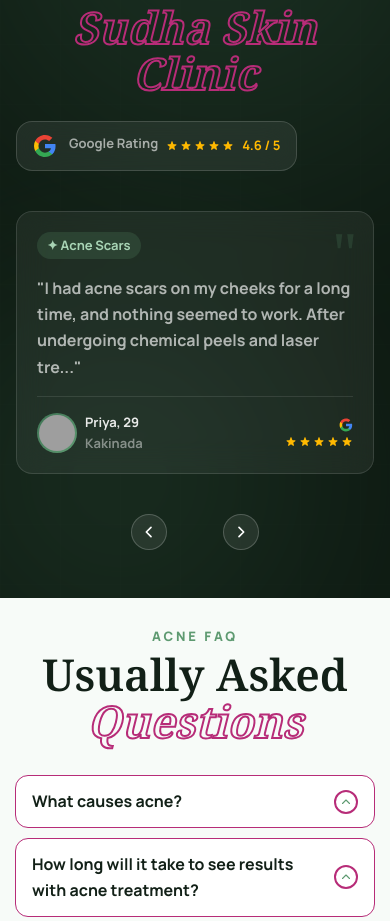
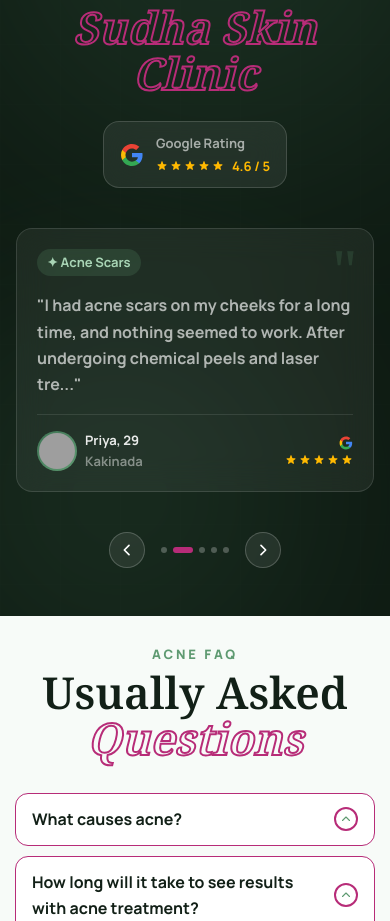
Before and after one commit to Rajeshj14/acne-lp, a Next.js app: page / in a window 390 px wide. Shown: the part 7096-8017 px from the top of the page. Built offline with nearby package versions, Linux system fonts and the light colour scheme; grey boxes are pictures that could not be loaded; a web font is replaced by a local one.

Commit message:
sudha clinic new acne-treatments

```diff
--- a/src/components/reviews.tsx
+++ b/src/components/reviews.tsx
@@ -81,15 +81,17 @@ const Stars = ({ count = 5 }: { count?: number }) => (
 
 export default function VoiceOfSatisfaction() {
   const [active, setActive] = useState(0);
+  const [isMounted, setIsMounted] = useState(false);
 
   const go = (d: number) => {
     setActive((a) => (a + d + reviews.length) % reviews.length);
   };
 
   useEffect(() => {
+    setIsMounted(true);
     const t = setInterval(() => go(1), 5500);
     return () => clearInterval(t);
-  }, [active]);
+  }, []);
 
   const getR = (offset: number) => reviews[(active + offset + reviews.length) % reviews.length];
 
@@ -137,10 +139,10 @@ export default function VoiceOfSatisfaction() {
           </div>
 
           {/* Google badge */}
-          <div className="flex items-center gap-3 rounded-2xl px-4 sm:px-5 py-3 sm:py-4 w-fit max-sm:m-0  border border-white/15"
+          <div className="flex items-center gap-3 rounded-2xl px-4 sm:px-5 py-3 sm:py-4 w-fit mx-auto sm:mx-0 border border-white/15"
             style={{ background: "rgba(255,255,255,0.07)", backdropFilter: "blur(16px)" }}>
             <GoogleIcon size={24} />
-            <div className="flex gap-2">
+            <div>
               <p className="lp-small mb-1 text-white/60 text-xs sm:text-sm">Google Rating</p>
               <div className="flex items-center gap-2">
                 <Stars count={5} />
@@ -150,29 +152,25 @@ export default function VoiceOfSatisfaction() {
           </div>
         </div>
 
-        {/* ── Responsive Cards (1 on mobile, 2 on tablet, 3 on desktop) ── */}
-        {/* Mobile: grid-cols-1, Tablet: grid-cols-2, Desktop: grid-cols-3 */}
+        {/* ── Responsive Cards ── */}
         <div className="grid grid-cols-1 sm:grid-cols-2 md:grid-cols-3 gap-4 sm:gap-5 md:gap-6 mb-10 items-stretch">
           {[0, 1, 2].map((offset) => {
             const r = getR(offset);
             const isCenter = offset === 1;
 
-            // On mobile, only show one card at a time (the active one)
-            // On tablet, show 2 cards (current and next)
-            // On desktop, show all 3 cards
-            const shouldShowOnMobile = offset === 0; // Only show first card on mobile
-            const shouldShowOnTablet = offset <= 1; // Show first 2 cards on tablet
+            const shouldShowOnMobile = offset === 0;
+            const shouldShowOnTablet = offset <= 1;
 
             return (
               <div
                 key={r.id + "-" + offset}
                 onClick={() => setActive((active + offset) % reviews.length)}
                 className={`card-hover rounded-2xl sm:rounded-3xl p-5 sm:p-6 md:p-7 flex flex-col gap-4 sm:gap-5 cursor-pointer relative overflow-hidden
-                  ${isCenter ? "md:-translate-y-4 shadow-2xl" : ""}
+                  ${isCenter && isMounted ? "md:-translate-y-4 shadow-2xl" : ""}
                   ${!shouldShowOnMobile ? "hidden sm:block" : ""}
                   ${!shouldShowOnTablet ? "hidden md:block" : ""}`}
                 style={
-                  isCenter && window.innerWidth >= 768
+                  isCenter
                     ? { background: "linear-gradient(135deg, #b72c78 0%, #8a1f58 100%)", boxShadow: "0 30px 60px rgba(183,44,120,0.34)" }
                     : { background: "rgba(255,255,255,0.06)", backdropFilter: "blur(16px)", border: "1px solid rgba(255,255,255,0.12)" }
                 }
@@ -233,7 +231,7 @@ export default function VoiceOfSatisfaction() {
                 key={i}
                 onClick={() => setActive(i)}
                 className="dot-pill h-1.5 sm:h-2 rounded-full"
-                style={{ width: i === active ? "20px sm:28px" : "6px sm:8px", background: i === active ? "#b72c78" : "rgba(255,255,255,0.25)" }}
+                style={{ width: i === active ? "20px" : "6px", background: i === active ? "#b72c78" : "rgba(255,255,255,0.25)" }}
               />
             ))}
           </div>
```
